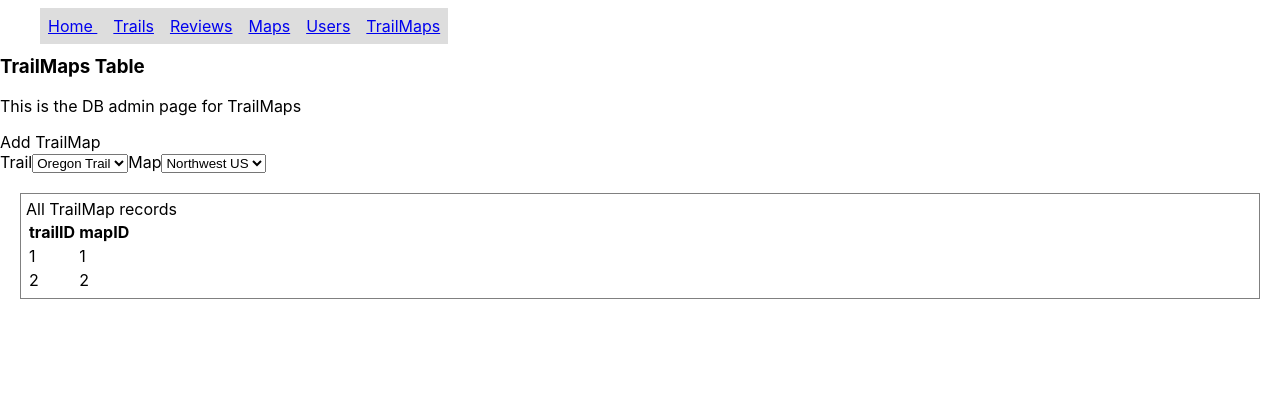
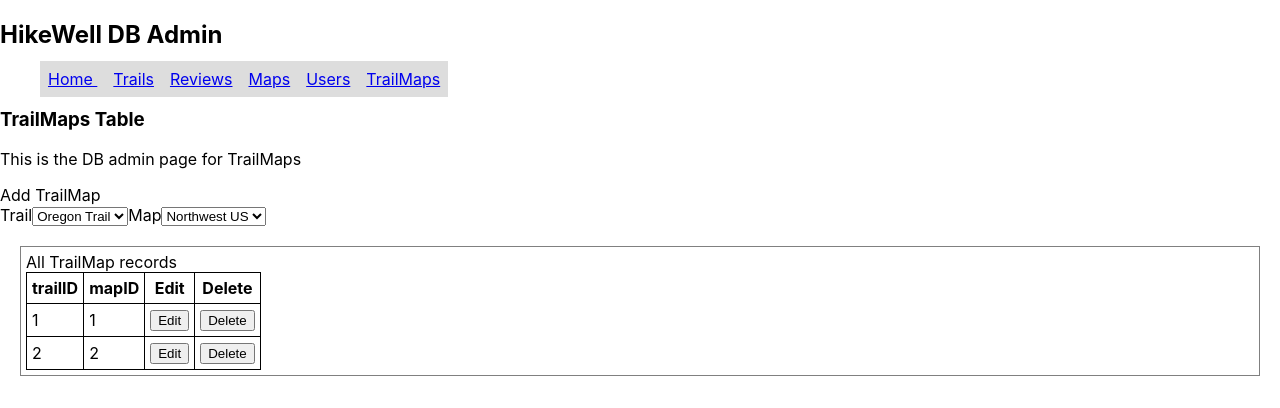
Before and after one commit to kanglicheng/HikeWell, a React (Create React App) app: page /trailmaps in a window 1280 px wide. Shown: the top 408 px of the page. Built offline with nearby package versions, Linux system fonts and the light colour scheme.

Commit message:
styling th td tr

```diff
--- a/src/App.js
+++ b/src/App.js
@@ -3,8 +3,8 @@ import React from "react";
 
 function App() {
   return (
-    <div className="App">
-      <h1>HikeWell</h1>
+    <div>
+      <h2>HikeWell DB Admin</h2>
       <nav className={"nav-bar"}>
         <ul>
           <li>
--- a/src/components/Maps.jsx
+++ b/src/components/Maps.jsx
@@ -5,6 +5,7 @@ export const Maps = () => {
 
   return (
     <div>
+      <h2>HikeWell DB Admin</h2>
       <nav className={"nav-bar"}>
         <ul>
           <li>
@@ -46,6 +47,9 @@ export const Maps = () => {
       <div style={{ padding: "5px", margin: "20px", border: "1px solid grey" }}>
         <label>List of all user submitted Maps</label>
         <table>
+          <colgroup>
+            <col span={3} />
+          </colgroup>
           <thead>
             <tr>
               <th>mapID</th>
--- a/src/components/Reviews.jsx
+++ b/src/components/Reviews.jsx
@@ -22,6 +22,7 @@ export const Reviews = () => {
 
   return (
     <div>
+      <h2>HikeWell DB Admin</h2>
       <nav className={"nav-bar"}>
         <ul>
           <li>
--- a/src/components/TrailMaps.jsx
+++ b/src/components/TrailMaps.jsx
@@ -8,6 +8,7 @@ export const TrailMaps = () => {
 
   return (
     <div>
+      <h2>HikeWell DB Admin</h2>
       <nav className={"nav-bar"}>
         <ul>
           <li>
@@ -53,6 +54,8 @@ export const TrailMaps = () => {
             <tr>
               <th>trailID</th>
               <th>mapID</th>
+              <th>Edit</th>
+              <th>Delete</th>
             </tr>
           </thead>
           <tbody>
@@ -60,6 +63,12 @@ export const TrailMaps = () => {
               <tr>
                 <td>{row.trailID}</td>
                 <td>{row.mapID}</td>
+                <td>
+                  <button>Edit</button>
+                </td>
+                <td>
+                  <button>Delete</button>
+                </td>
               </tr>
             ))}
           </tbody>
--- a/src/components/Trails.jsx
+++ b/src/components/Trails.jsx
@@ -32,6 +32,7 @@ export const Trails = () => {
 
   return (
     <div>
+      <h2>HikeWell DB Admin</h2>
       <nav className={"nav-bar"}>
         <ul>
           <li>
@@ -124,8 +125,8 @@ export const Trails = () => {
               <th>name</th>
               <th>city</th>
               <th>state</th>
-              <th>lat</th>
-              <th>long</th>
+              <th>latitude</th>
+              <th>longitude</th>
               <th>distance</th>
               <th>Edit</th>
               <th>Delete</th>
--- a/src/components/Users.jsx
+++ b/src/components/Users.jsx
@@ -18,6 +18,7 @@ export const Users = () => {
 
   return (
     <div>
+      <h2>HikeWell DB Admin</h2>
       <nav className={"nav-bar"}>
         <ul>
           <li>
--- a/src/index.css
+++ b/src/index.css
@@ -1,13 +1,21 @@
 body {
   margin: 0;
-  font-family: -apple-system, BlinkMacSystemFont, 'Segoe UI', 'Roboto', 'Oxygen',
-    'Ubuntu', 'Cantarell', 'Fira Sans', 'Droid Sans', 'Helvetica Neue',
+  font-family: -apple-system, BlinkMacSystemFont, "Segoe UI", "Roboto", "Oxygen",
+    "Ubuntu", "Cantarell", "Fira Sans", "Droid Sans", "Helvetica Neue",
     sans-serif;
   -webkit-font-smoothing: antialiased;
   -moz-osx-font-smoothing: grayscale;
 }
 
 code {
-  font-family: source-code-pro, Menlo, Monaco, Consolas, 'Courier New',
+  font-family: source-code-pro, Menlo, Monaco, Consolas, "Courier New",
     monospace;
 }
+
+table,
+th,
+td {
+  border: 1px solid black;
+  border-collapse: collapse;
+  padding: 5px;
+}
```
